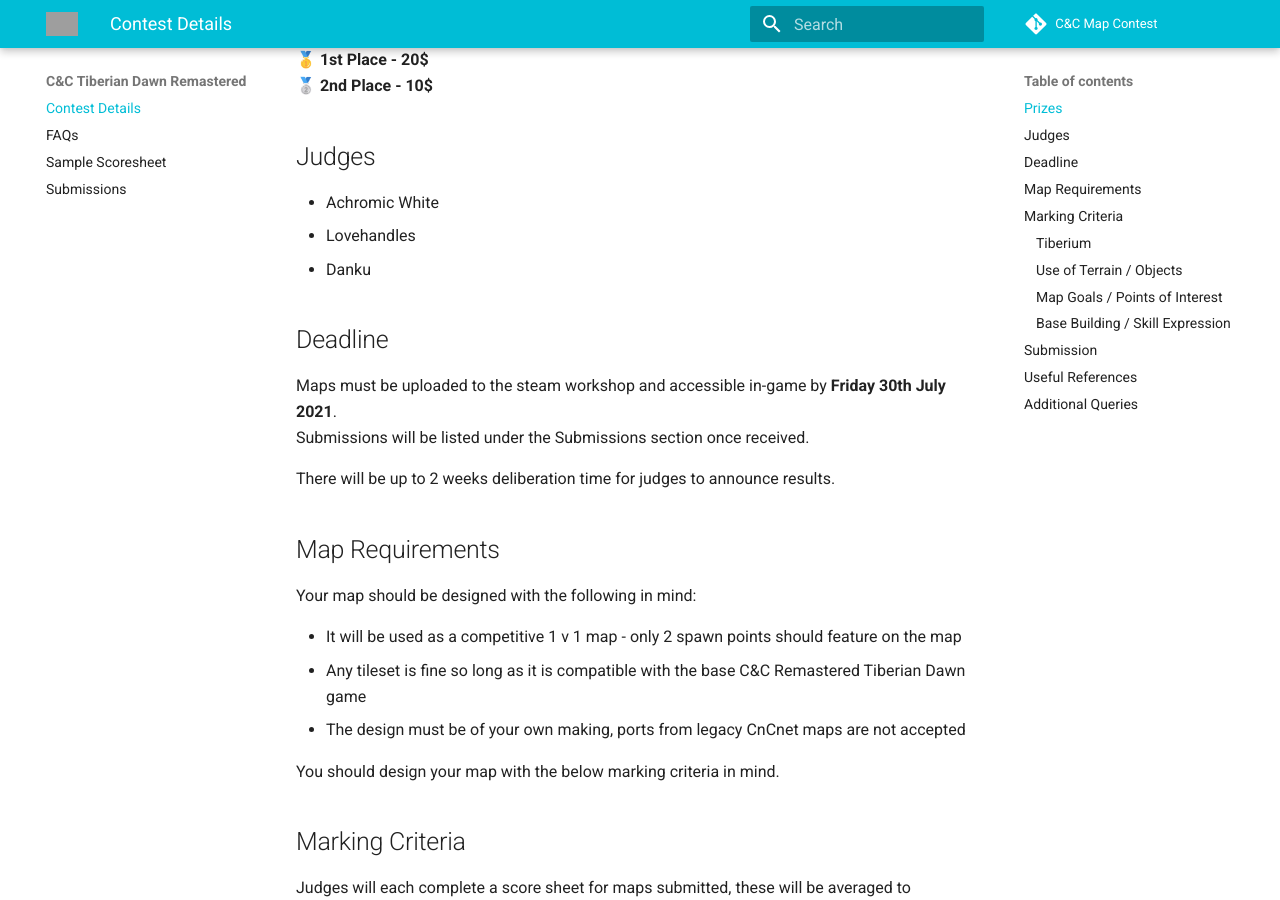
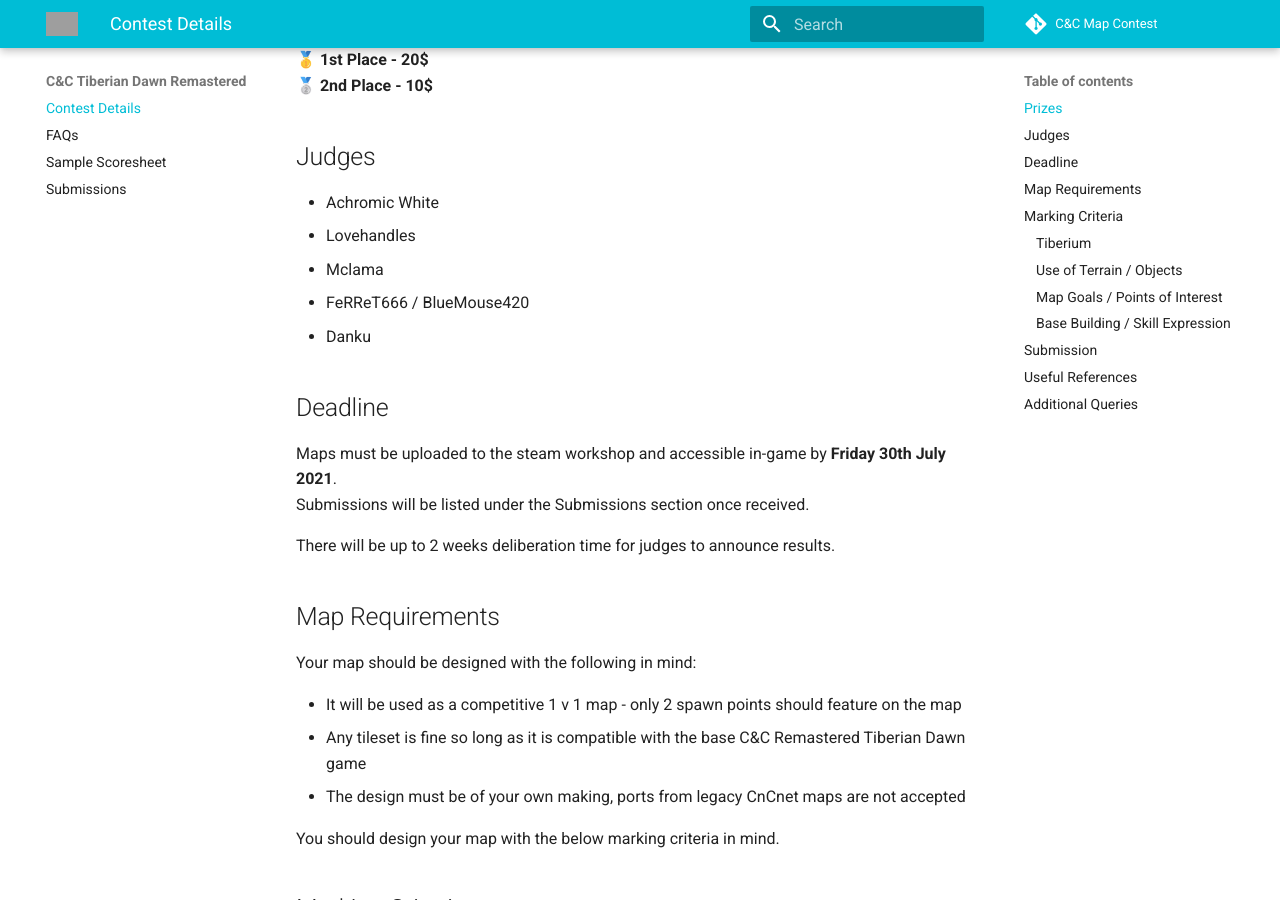
Before and after one commit to dan-mcm/map-contest, an MkDocs documentation site: the page built from docs/index.md, in a window 1280 px wide and 900 px high, scrolled down 667 px. Built offline with MkDocs 1.6.1 and Material for MkDocs 9.7.7, drawn with Linux system fonts in a browser that asks for light colours; comment, search, counter and statistics services are not loaded; grey boxes are pictures that could not be loaded.

Commit message:
added judges names mclama and ferret

```diff
--- a/docs/index.md
+++ b/docs/index.md
@@ -12,6 +12,8 @@
 ## Judges
 * Achromic White
 * Lovehandles
+* Mclama
+* FeRReT666 / BlueMouse420
 * Danku
 
 ## Deadline
```
